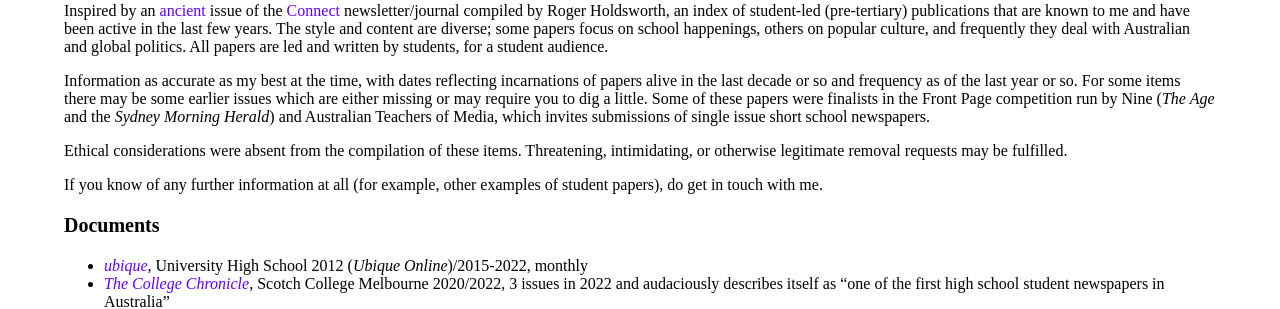
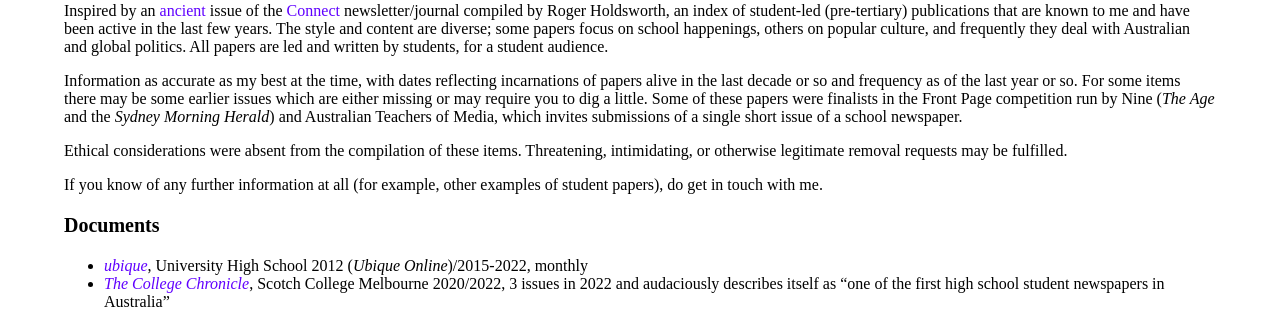
Before and after one commit to nhtnhanbn/nhtnhanbn.github.io, a Jekyll site: the page built from _repository/studentpapers.md, in a window 1280 px wide. Shown: the part 310-619 px from the top of the page. Built offline with Jekyll 4.4.1, drawn with Linux system fonts in a browser that asks for light colours.

Commit message:
Title studentpapers

```diff
--- a/_repository/studentpapers.md
+++ b/_repository/studentpapers.md
@@ -11,7 +11,7 @@
 
 Inspired by an [ancient](https://research.acer.edu.au/cgi/viewcontent.cgi?article=1147&context=connect) issue of the [Connect](https://asprinworld.com/Connect1/contents/1980.html) newsletter/journal compiled by Roger Holdsworth, an index of student-led (pre-tertiary) publications that are known to me and have been active in the last few years. The style and content are diverse; some papers focus on school happenings, others on popular culture, and frequently they deal with Australian and global politics. All papers are led and written by students, for a student audience.
 
-Information as accurate as my best at the time, with dates reflecting incarnations of papers alive in the last decade or so and frequency as of the last year or so. For some items there may be some earlier issues which are either missing or may require you to dig a little. Some of these papers were finalists in the Front Page competition run by Nine (*The Age* and the *Sydney Morning Herald*) and Australian Teachers of Media, which invites submissions of single issue short school newspapers.
+Information as accurate as my best at the time, with dates reflecting incarnations of papers alive in the last decade or so and frequency as of the last year or so. For some items there may be some earlier issues which are either missing or may require you to dig a little. Some of these papers were finalists in the Front Page competition run by Nine (*The Age* and the *Sydney Morning Herald*) and Australian Teachers of Media, which invites submissions of a single short issue of a school newspaper.
 
 Ethical considerations were absent from the compilation of these items. Threatening, intimidating, or otherwise legitimate removal requests may be fulfilled.
 
```
Also changed, not shown: other parts of _repository/studentpapers.md (+1 -1 lines).
